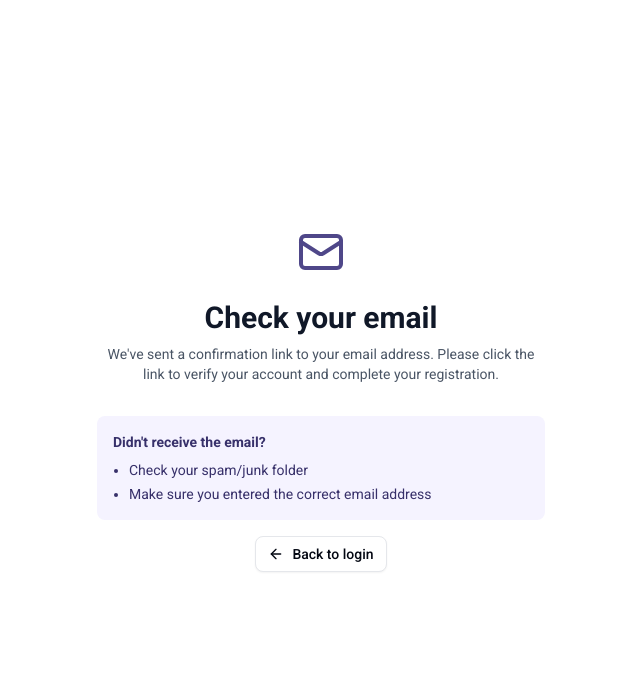
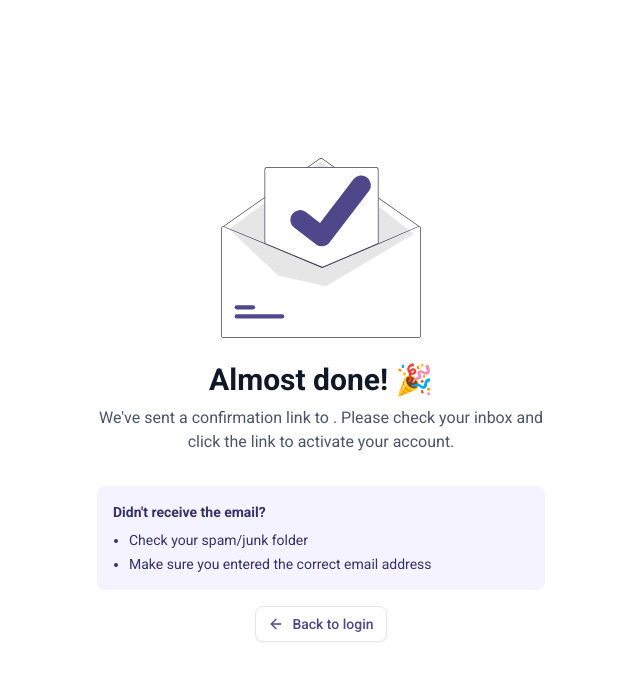
Before and after one commit to mustaphaoyenuga/echoboard, a Next.js app: page /verify-email in a window 1280 px wide. Shown: the top 680 px of the page, without its empty margins (319-959 px from the left). Built offline with nearby package versions, Linux system fonts and the light colour scheme.

Commit message:
complete user signup flow

```diff
--- a/src/app/(auth)/_components/SignupForm.tsx
+++ b/src/app/(auth)/_components/SignupForm.tsx
@@ -1,6 +1,7 @@
 "use client";
 
 import Link from "next/link";
+import { useRouter } from "next/navigation";
 
 import { cn } from "@/lib/utils";
 import { Button } from "@/components/ui/button";
@@ -16,6 +17,7 @@ import { Label } from "@/components/ui/label";
 import { useForm } from "react-hook-form";
 import { zodResolver } from "@hookform/resolvers/zod";
 import { signupSchema, SignupSchema } from "@/validation";
+import { signup } from "../actions";
 
 export function SignupForm({
   className,
@@ -26,9 +28,25 @@ export function SignupForm({
     handleSubmit,
     formState: { errors, isSubmitting },
   } = useForm<SignupSchema>({ resolver: zodResolver(signupSchema) });
+  const router = useRouter();
 
   const onSubmit = async (data: SignupSchema) => {
-    console.log("Login data:", data);
+    const formData = new FormData();
+    formData.append("email", data.email);
+    formData.append("password", data.password);
+
+    try {
+      const result = await signup(formData);
+      if (result?.error) {
+        console.error("sign up failed", result.error);
+        return;
+      }
+      if (result.email) {
+        router.push(`/verify-email?email=${encodeURIComponent(result.email)}`);
+      }
+    } catch (error) {
+      console.error("Sign up failed", error);
+    }
   };
 
   return (
--- a/src/app/(auth)/actions.ts
+++ b/src/app/(auth)/actions.ts
@@ -1,46 +1,45 @@
-'use server'
+"use server";
 
-import { revalidatePath } from 'next/cache'
-import { redirect } from 'next/navigation'
+import { revalidatePath } from "next/cache";
+import { redirect } from "next/navigation";
 
-import { createClient } from '@/utils/supabase/server'
+import { createClient } from "@/utils/supabase/server";
 
 export async function login(formData: FormData) {
-  const supabase = await createClient()
+  const supabase = await createClient();
 
   // type-casting here for convenience
   // in practice, you should validate your inputs
   const data = {
-    email: formData.get('email') as string,
-    password: formData.get('password') as string,
+    email: formData.get("email") as string,
+    password: formData.get("password") as string,
+  };
+
+  const { error } = await supabase.auth.signInWithPassword(data);
+
+  if (error) {
+    redirect("/error");
   }
 
-  const { error } = await supabase.auth.signInWithPassword(data)
-
-  if (error) {
-    redirect('/error')
-  }
-
-  revalidatePath('/', 'layout')
-  redirect('/provate')
+  revalidatePath("/", "layout");
+  redirect("/provate");
 }
 
 export async function signup(formData: FormData) {
-  const supabase = await createClient()
+  const supabase = await createClient();
 
   // type-casting here for convenience
   // in practice, you should validate your inputs
   const data = {
-    email: formData.get('email') as string,
-    password: formData.get('password') as string,
+    email: formData.get("email") as string,
+    password: formData.get("password") as string,
+  };
+
+  const { error } = await supabase.auth.signUp(data);
+
+  if (error) {
+    return { error: error.message };
   }
 
-  const { error } = await supabase.auth.signUp(data)
-
-  if (error) {
-    redirect('/error')
-  }
-
-  revalidatePath('/', 'layout')
-  redirect('/')
+  return { email: data.email };
 }
--- a/src/app/(auth)/verify-email/page.tsx
+++ b/src/app/(auth)/verify-email/page.tsx
@@ -1,22 +1,33 @@
 import { Button } from "@/components/ui/button";
-import { ArrowLeft, Mail } from "lucide-react";
+import { ArrowLeft } from "lucide-react";
+import Image from "next/image";
 import Link from "next/link";
 
-const VerifyEmailPage = () => {
+interface VerifyEmailPageProps {
+  searchParams: { email?: string };
+}
+
+const VerifyEmailPage = ({ searchParams }: VerifyEmailPageProps) => {
+  const email = searchParams.email;
   return (
     <div className='min-h-screen flex items-center justify-center bg-white py-12 px-4 sm:px-6 lg:px-8'>
       <div className='max-w-md w-full space-y-8'>
         <div className='text-center'>
-          {/* Email icon */}
-          <Mail className="size-12 text-brand-500 mx-auto" />
+          <Image
+            src='/svgs/mail-sent.svg'
+            alt='An illustration of mail sent'
+            width={200}
+            height={200}
+            className='mx-auto'
+          />
 
           <h2 className='mt-6 text-3xl font-bold text-gray-900'>
-            Check your email
+            Almost done! 🎉
           </h2>
 
-          <p className='mt-2 text-sm text-gray-600'>
-            We've sent a confirmation link to your email address. Please click
-            the link to verify your account and complete your registration.
+          <p className='mt-2 text-gray-600'>
+            We've sent a confirmation link to <span className="font-medium text-gray-900">{email}</span>. Please check
+            your inbox and click the link to activate your account.
           </p>
         </div>
 
@@ -34,8 +45,10 @@ const VerifyEmailPage = () => {
           </div>
 
           <div className='text-center'>
-            <Button variant="outline" asChild>
-              <Link href='/login'><ArrowLeft /> Back to login</Link>
+            <Button variant='outline' asChild>
+              <Link href='/login' className='text-brand-500'>
+                <ArrowLeft /> Back to login
+              </Link>
             </Button>
           </div>
         </div>
--- a/src/utils/supabase/middleware.ts
+++ b/src/utils/supabase/middleware.ts
@@ -7,6 +7,7 @@ const PUBLIC_ROUTES = [
   "/forgot-password",
   "/auth",
   "/error",
+  "/verify-email"
 ];
 const AUTH_ROUTES = ["/", "/login", "/signup", "/forgot-password"];
 
@@ -68,7 +69,7 @@ export async function updateSession(request: NextRequest) {
 
   if (user && isAuthRoute(pathname)) {
      const url = request.nextUrl.clone();
-    url.pathname = "/provate";
+    url.pathname = "/boards";
     return NextResponse.redirect(url);
   }
 
```
Also changed, not shown: public/svgs/mail-sent.svg (added).
